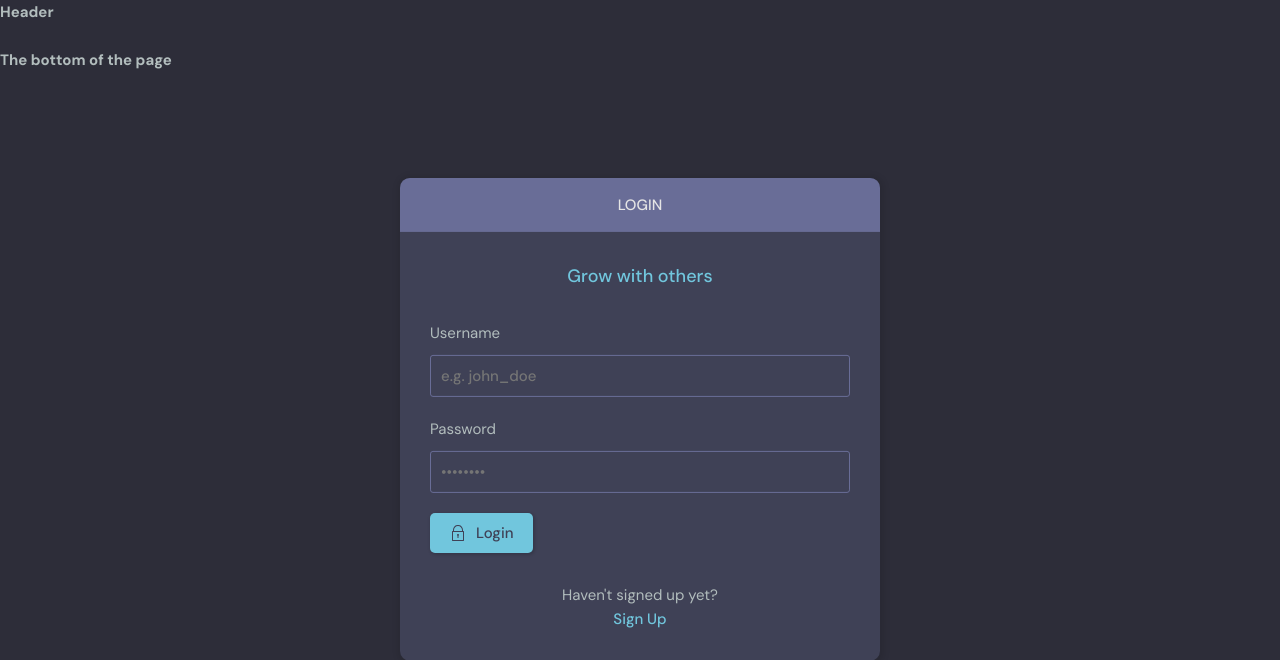
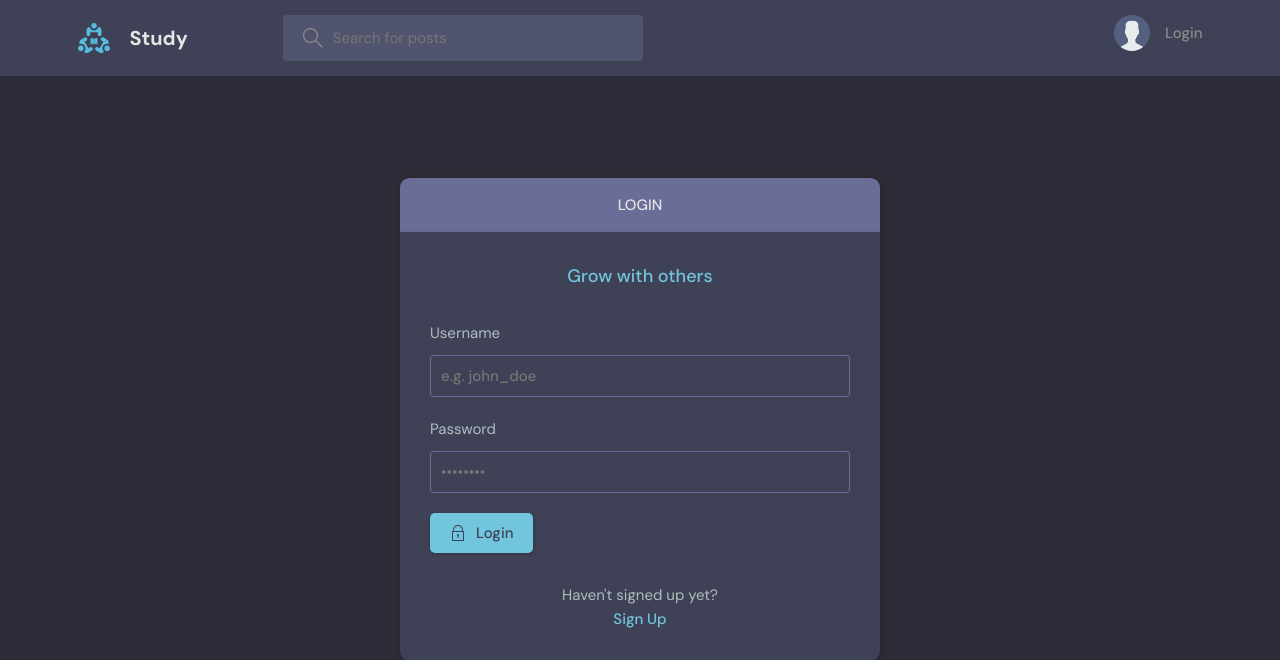
Before and after one commit to thesamedorcas/notlike-reddit, a Django app: page /auth in a window 1280 px wide. Shown: the top 660 px of the page. Run offline with Django 3.2, Linux system fonts and the light colour scheme.

Commit message:
add auth check to header

```diff
--- a/templates/base.html
+++ b/templates/base.html
@@ -1,17 +1,34 @@
 <!DOCTYPE html>
 {% load static %}
 <html lang="en">
-  <head>
+
+<head>
     <meta charset="UTF-8" />
     <meta http-equiv="X-UA-Compatible" content="IE=edge" />
     <meta name="viewport" content="width=device-width, initial-scale=1.0" />
     <link rel="shortcut icon" href="assets/favicon.ico" type="image/x-icon" />
     <link rel="stylesheet" href="{% static 'styles/style.css' %}" />
-    <title>APP</title>
-  </head>
-  <body>
-    <h1>Header</h1>
-    <div>{% block content %} {% endblock %}</div>
-    <h1>The bottom of the page</h1>
-  </body>
+    <title>Find study partners around the world!</title>
+</head>
+
+<body>
+
+    {% include 'nav.html' %}
+
+    {% if messages %}
+    <ul class="messages">
+        {% for message in messages %}
+        <li>{{ message }}</li>
+        {% endfor %}
+    </ul>
+    {% endif %}
+
+    {% block content %}
+
+
+    {% endblock %}
+
+    <script src="{% static 'js/script.js' %}"></script>
+</body>
+
 </html>
--- /dev/null
+++ b/templates/nav.html
@@ -0,0 +1,96 @@
+{% load static %}
+<header class="header header--loggedIn">
+  <div class="container">
+    <a href="{% url 'home' %}" class="header__logo">
+      <img src="{% static 'images/logo.svg' %}" />
+      <h1>Study</h1>
+    </a>
+    <form class="header__search" method="GET" action="{% url 'home' %}">
+      <label>
+        <svg
+          version="1.1"
+          xmlns="http://www.w3.org/2000/svg"
+          width="32"
+          height="32"
+          viewBox="0 0 32 32"
+        >
+          <title>search</title>
+          <path
+            d="M32 30.586l-10.845-10.845c1.771-2.092 2.845-4.791 2.845-7.741 0-6.617-5.383-12-12-12s-12 5.383-12 12c0 6.617 5.383 12 12 12 2.949 0 5.649-1.074 7.741-2.845l10.845 10.845 1.414-1.414zM12 22c-5.514 0-10-4.486-10-10s4.486-10 10-10c5.514 0 10 4.486 10 10s-4.486 10-10 10z"
+          ></path>
+        </svg>
+        <input name="query" placeholder="Search for posts" />
+      </label>
+    </form>
+    <nav class="header__menu">
+      <!-- Logged In -->
+      {% if request.user.is_authenticated %}
+      <div class="header__user">
+        <a href="{% url 'update-user' %}">
+          <div class="avatar avatar--medium active">
+            <img src="{{request.user.userprofile.avatar.url}}" />
+          </div>
+          <p>
+            {{request.user.username}} <span>@{{request.user.username}}</span>
+          </p>
+        </a>
+        <button class="dropdown-button">
+          <svg
+            version="1.1"
+            xmlns="http://www.w3.org/2000/svg"
+            width="32"
+            height="32"
+            viewBox="0 0 32 32"
+          >
+            <title>chevron-down</title>
+            <path d="M16 21l-13-13h-3l16 16 16-16h-3l-13 13z"></path>
+          </svg>
+        </button>
+      </div>
+      {% else %}
+
+      <!-- Not Logged In -->
+      <a href="{% url 'login' %}">
+        <img src="{% static 'images/avatar.svg' %}" />
+        <p>Login</p>
+      </a>
+      {% endif %}
+
+      <div class="dropdown-menu">
+        <a href="{% url 'update-user' %}" class="dropdown-link"
+          ><svg
+            version="1.1"
+            xmlns="http://www.w3.org/2000/svg"
+            width="32"
+            height="32"
+            viewBox="0 0 32 32"
+          >
+            <title>tools</title>
+            <path
+              d="M27.465 32c-1.211 0-2.35-0.471-3.207-1.328l-9.392-9.391c-2.369 0.898-4.898 0.951-7.355 0.15-3.274-1.074-5.869-3.67-6.943-6.942-0.879-2.682-0.734-5.45 0.419-8.004 0.135-0.299 0.408-0.512 0.731-0.572 0.32-0.051 0.654 0.045 0.887 0.277l5.394 5.395 3.586-3.586-5.394-5.395c-0.232-0.232-0.336-0.564-0.276-0.887s0.272-0.596 0.572-0.732c2.552-1.152 5.318-1.295 8.001-0.418 3.274 1.074 5.869 3.67 6.943 6.942 0.806 2.457 0.752 4.987-0.15 7.358l9.392 9.391c0.844 0.842 1.328 2.012 1.328 3.207-0 2.5-2.034 4.535-4.535 4.535zM15.101 19.102c0.26 0 0.516 0.102 0.707 0.293l9.864 9.863c0.479 0.479 1.116 0.742 1.793 0.742 1.398 0 2.535-1.137 2.535-2.535 0-0.668-0.27-1.322-0.742-1.793l-9.864-9.863c-0.294-0.295-0.376-0.74-0.204-1.119 0.943-2.090 1.061-4.357 0.341-6.555-0.863-2.631-3.034-4.801-5.665-5.666-1.713-0.561-3.468-0.609-5.145-0.164l4.986 4.988c0.391 0.391 0.391 1.023 0 1.414l-5 5c-0.188 0.188-0.441 0.293-0.707 0.293s-0.52-0.105-0.707-0.293l-4.987-4.988c-0.45 1.682-0.397 3.436 0.164 5.146 0.863 2.631 3.034 4.801 5.665 5.666 2.2 0.721 4.466 0.604 6.555-0.342 0.132-0.059 0.271-0.088 0.411-0.088z"
+            ></path>
+          </svg>
+          Settings</a
+        >
+        <a href="{% url 'logout' %}" class="dropdown-link"
+          ><svg
+            version="1.1"
+            xmlns="http://www.w3.org/2000/svg"
+            width="32"
+            height="32"
+            viewBox="0 0 32 32"
+          >
+            <title>sign-out</title>
+            <path
+              d="M3 0h22c0.553 0 1 0 1 0.553l-0 3.447h-2v-2h-20v28h20v-2h2l0 3.447c0 0.553-0.447 0.553-1 0.553h-22c-0.553 0-1-0.447-1-1v-30c0-0.553 0.447-1 1-1z"
+            ></path>
+            <path
+              d="M21.879 21.293l1.414 1.414 6.707-6.707-6.707-6.707-1.414 1.414 4.293 4.293h-14.172v2h14.172l-4.293 4.293z"
+            ></path>
+          </svg>
+          Logout</a
+        >
+      </div>
+    </nav>
+  </div>
+</header>
```
